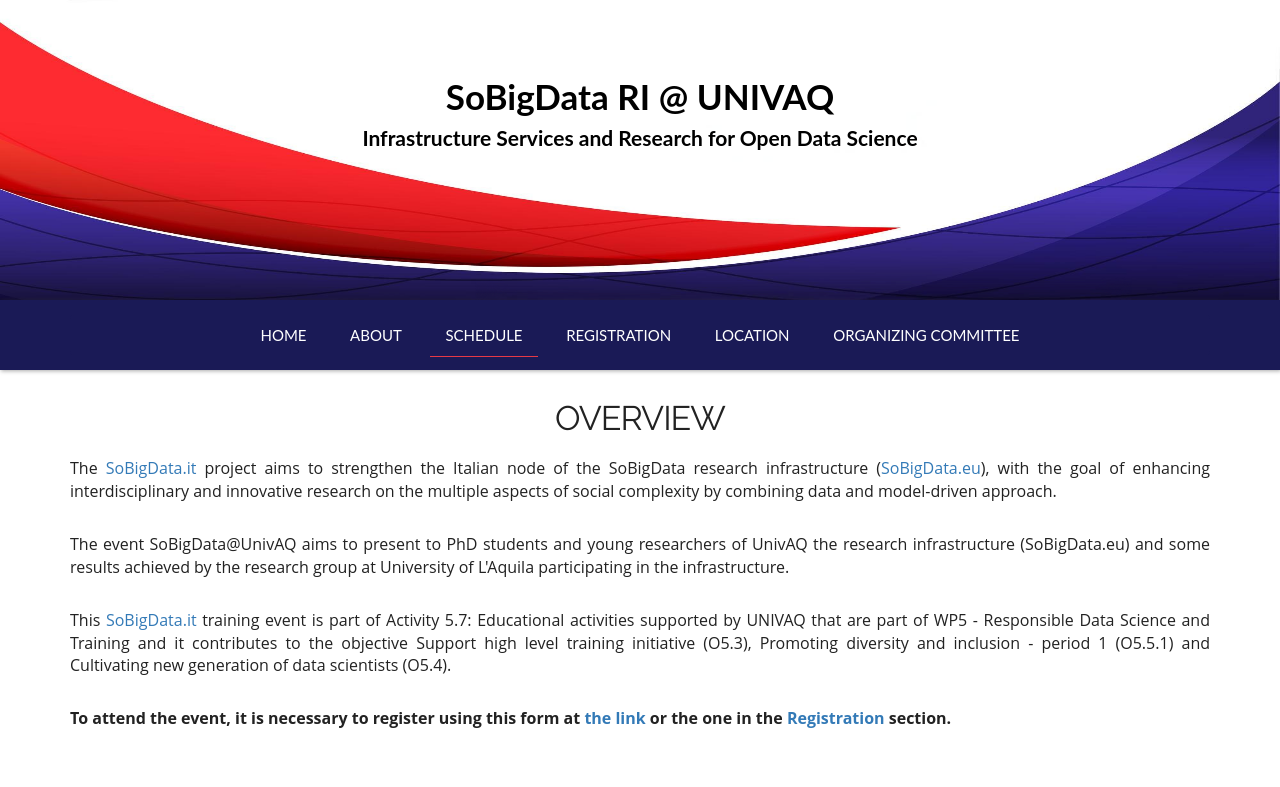
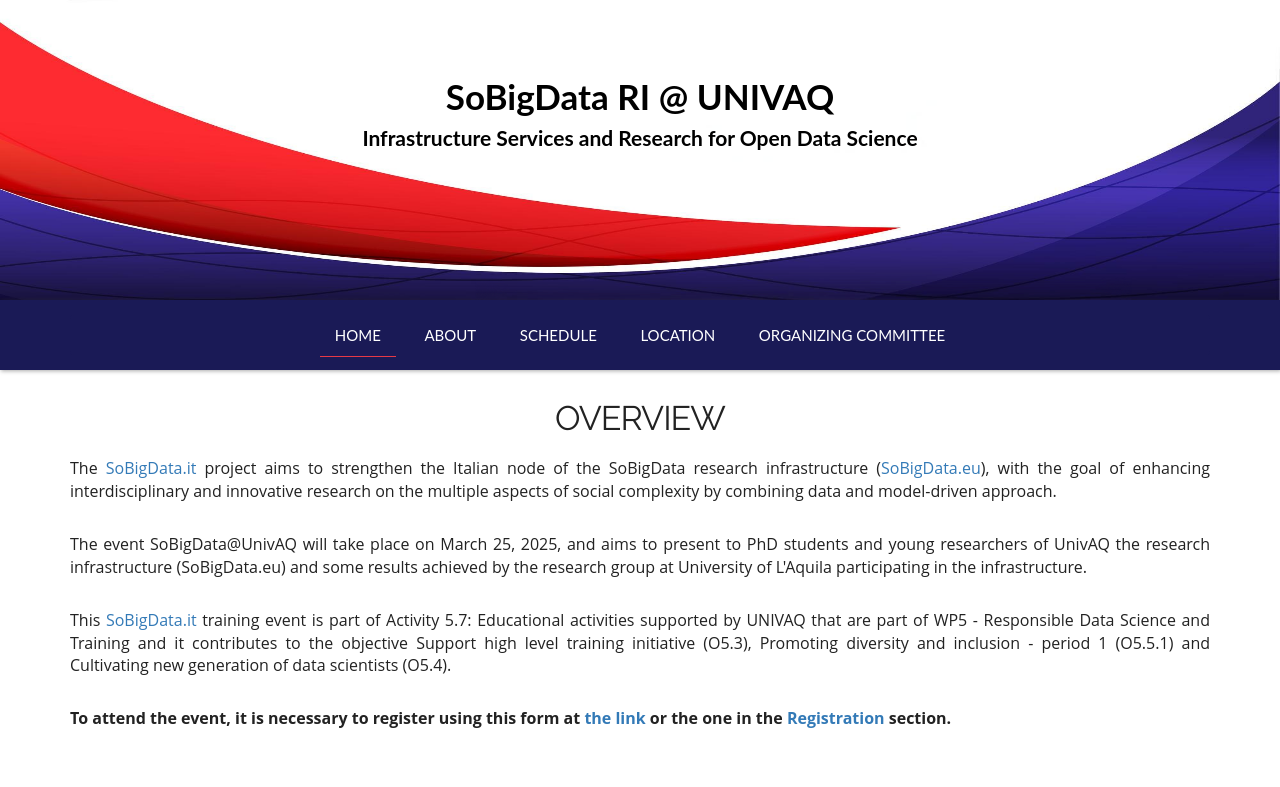
Before and after one commit to sobigdata-univaq/sobigdata-univaq.github.io, a plain HTML site: page index.html in a window 1280 px wide. Shown: the top 787 px of the page. Drawn offline with Linux system fonts and the light colour scheme.

Commit message:
form rimosso

```diff
--- a/index.html
+++ b/index.html
@@ -48,7 +48,7 @@
 			  <li class="active"><a href="#hero" class="scroll-link">Home</a></li>
 			  <li><a href="#comepartecipare" class="scroll-link">About</a></li>
 			  <li><a href="#programma" class="scroll-link">Schedule</a></li>
-        <li><a href="#register" class="scroll-link">Registration</a></li>
+        <!--<li><a href="#register" class="scroll-link">Registration</a></li> -->
 			  <li><a href="#dove" class="scroll-link">Location</a></li>
 			  <li><a href="#committee" class="scroll-link">Organizing Committee</a></li>
 			</ul>
@@ -72,7 +72,7 @@
         data and model-driven approach.
       </span>
       <span>
-        The event SoBigData@UnivAQ aims to present to PhD students and young researchers of UnivAQ the research infrastructure (SoBigData.eu)
+        The event SoBigData@UnivAQ will take place on March 25, 2025, and aims to present to PhD students and young researchers of UnivAQ the research infrastructure (SoBigData.eu)
         and some results achieved by the research group at University of L'Aquila participating in the infrastructure.
       </span>
       <span>
@@ -254,6 +254,7 @@
   </div>
 </section>
 
+<!--
 <section id="register">
 <div class="container">
   <h1>Registration form</h1>
@@ -262,7 +263,7 @@
   </div>
 </div>
 </section>
-
+-->
 
 
 <section id="dove">
```
Also changed, not shown: 1 other file.
